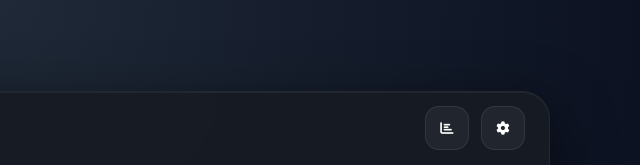
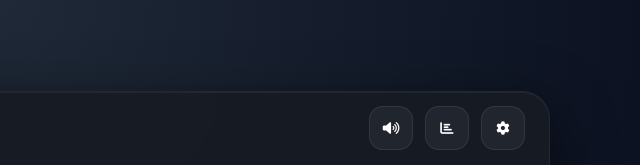
Before and after one commit to ratihkumalaa/Tic-tac-toe, a plain HTML site: page index.html in a window 1280 px wide. Shown: the top 165 px of the page, 640-1280 px from the left. Drawn offline with Linux system fonts and the light colour scheme.

Commit message:
Update index.html

```diff
--- a/index.html
+++ b/index.html
@@ -16,6 +16,7 @@
                     <div class="stat-box"><i class="fas fa-star text-blue"></i> <span id="xp-count">XP 0</span></div>
                 </div>
                 <div class="icon-group">
+                    <button class="icon-btn" id="audio-toggle-btn" onclick="toggleAudio()"><i class="fas fa-volume-up"></i></button>
                     <button class="icon-btn" onclick="toggleOverlay('leaderboard-overlay')"><i class="fas fa-chart-bar"></i></button>
                     <button class="icon-btn" onclick="toggleOverlay('settings-overlay')"><i class="fas fa-cog"></i></button>
                 </div>
```
